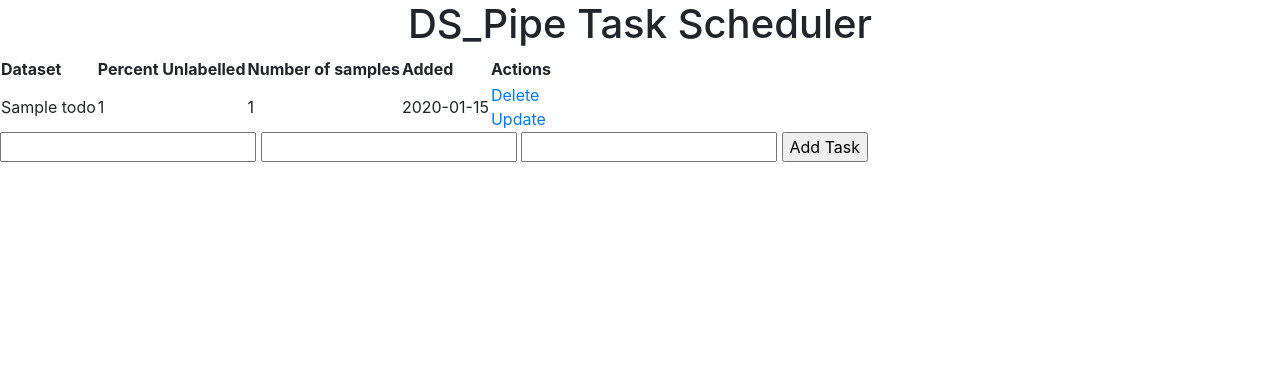
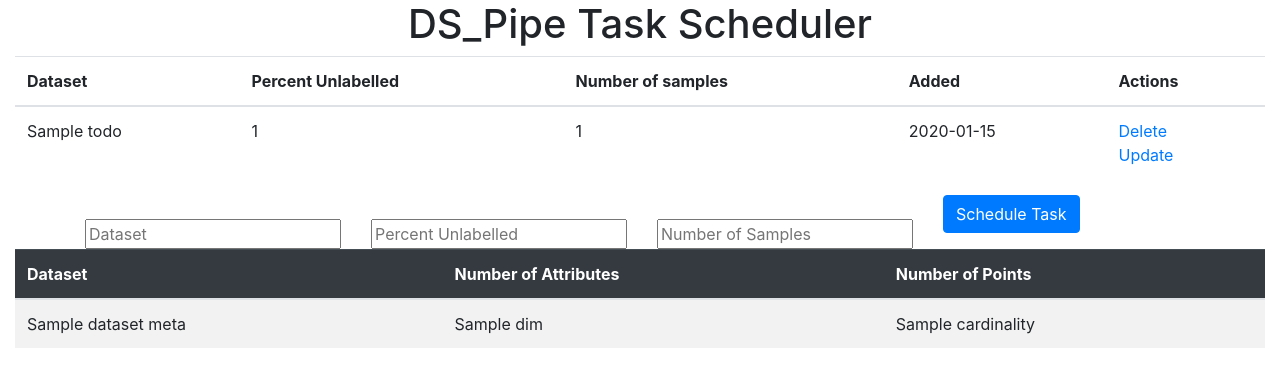
Before and after one commit to Goettcke/dspipe_web, a Flask app: template templates/index.html in a window 1280 px wide. Shown: the top 387 px of the page. Run offline with Flask 2, Linux system fonts and the light colour scheme; tables that the repository leaves empty hold one stand-in row (values such as "Sample post"); the template is opened without the code that fills it: values that come from a table or form of the project are taken from there, most other values are stand-ins (such as "Sample title", 1, 10 or a date in 2020); some libraries are stand-ins or nearby versions.

Commit message:
updated the website to Bootstrap and added the dataset table, so the user can se the possible datasets they can run their algorithm on

```diff
--- a/app.py
+++ b/app.py
@@ -2,6 +2,7 @@ import os
 from flask import Flask, render_template, url_for, request, redirect
 from flask_sqlalchemy import SQLAlchemy
 from datetime import datetime
+from ds_pipe.datasets.dataset_loader import Dataset_Collections
 
 db_name = "test.db"
 app = Flask(__name__)
@@ -41,7 +42,10 @@ def index():
 
     else:
         tasks = Todo.query.order_by(Todo.date_created).all()
-        return render_template('index.html', tasks=tasks)
+        dc = Dataset_Collections()
+        datasets = dc.keel_datasets() + dc.chapelle_datasets()
+        dataset_meta_information = [(dataset_name,  len(dataset.data[0]), len(dataset.target)) for dataset, dataset_name in datasets]
+        return render_template('index.html', tasks=tasks, dataset_meta=dataset_meta_information)
 
 
 @app.route('/delete/<int:id>')
--- a/templates/index.html
+++ b/templates/index.html
@@ -5,12 +5,13 @@
 {% endblock %}
 
 {% block body %}
-<div class="content">
+<div class="container-fluid">
     <h1 style="text-align: center">DS_Pipe Task Scheduler</h1>
     {% if tasks|length < 1 %}
     <h4 style="text-align: center">There are no tasks. Create one below!</h4>
     {% else %}
-    <table>
+    <table class="table">
+        <thead>
             <tr>
                 <th>Dataset</th>
                 <th>Percent Unlabelled</th>
@@ -18,6 +19,7 @@
                 <th>Added</th>
                 <th>Actions</th>
             </tr>
+        </thead>
         {% for task in tasks %}
             <tr>
                 <td>{{ task.dataset_name }}</td>
@@ -34,13 +36,46 @@
     </table>
     {% endif %}
 
-    <div class="form">
     <form action="/" method="POST">
-            <input type="text" name="dataset_name" id="dataset_name">
-            <input type="text" name="percent_unlabelled" id="percent_unlabelled">
-            <input type="text" name="number_of_samples" id="number_of_samples">
-            <input type="submit" value="Add Task">
+        <div class="container">
+            <div class="row">
+                <div class="col">
+                        <label for="dataset_name" class="form-label"></label>
+                        <input type="text" name="dataset_name" id="dataset_name" placeholder="Dataset">
+                </div>
+                <div  class="col">
+                        <label for="percent_unlabelled" class="form-label"></label>
+                        <input type="text" name="percent_unlabelled" id="percent_unlabelled" placeholder="Percent Unlabelled">
+                </div>
+                <div  class="col">
+                        <label for="number_of_samples" class="form-label"></label>
+                        <input type="text" name="number_of_samples" id="number_of_samples" placeholder="Number of Samples">
+                </div>
+                <div class="col">
+                    <button type="submit" class="btn btn-primary" value="Add Task">Schedule Task</button>
+                </div>
+            </div>
+        </div>
     </form>
 </div>
+
+<div class="container-fluid">
+    <table class="table table-striped">
+        <thead class="table-dark">
+        <tr>
+            <th>Dataset</th>
+            <th>Number of Attributes</th>
+            <th>Number of Points</th>
+        </tr>
+        </thead>
+        {% for dataset_name, dim, cardinality in dataset_meta%}
+        <tr>
+            <td>{{ dataset_name }}</td>
+            <td>{{ dim }}</td>
+            <td>{{ cardinality }}</td>
+        </tr>
+        {% endfor %}
+    </table>
+
 </div>
 {% endblock %}
```
Lines whose indentation alone changed are shown as unchanged.
